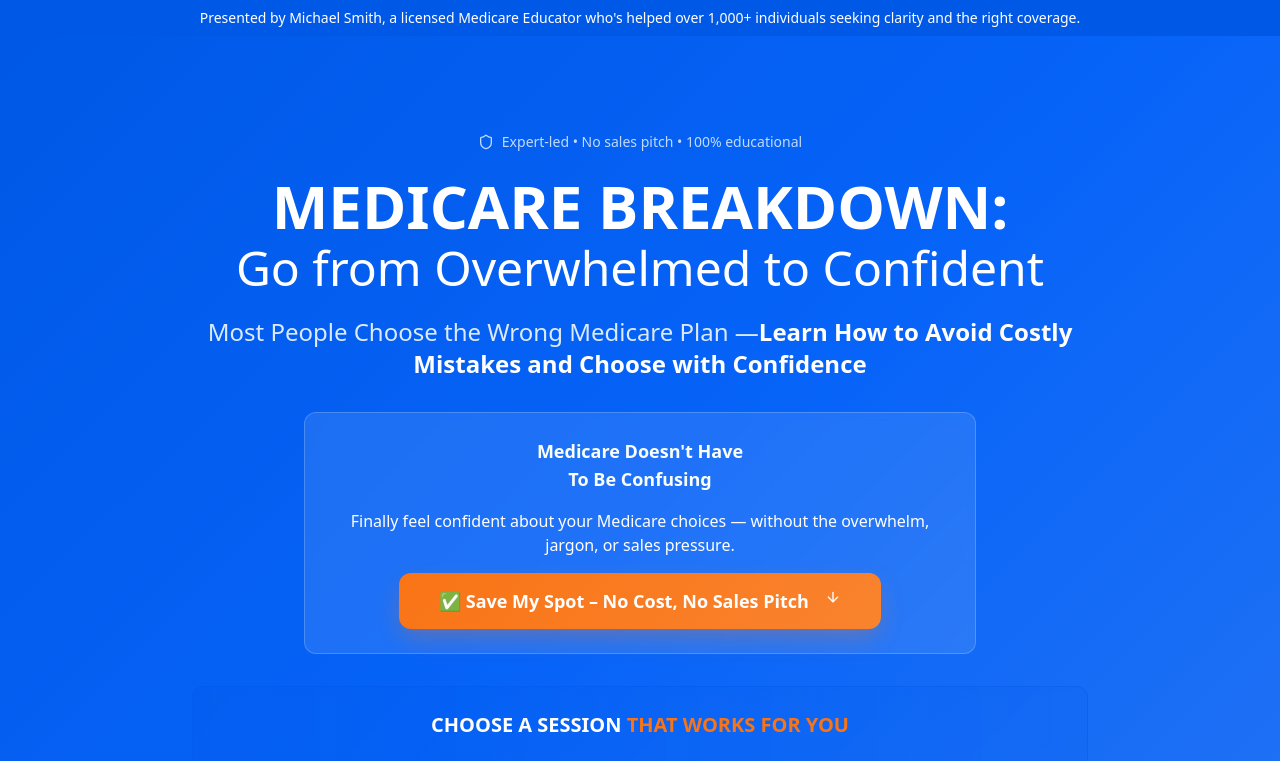
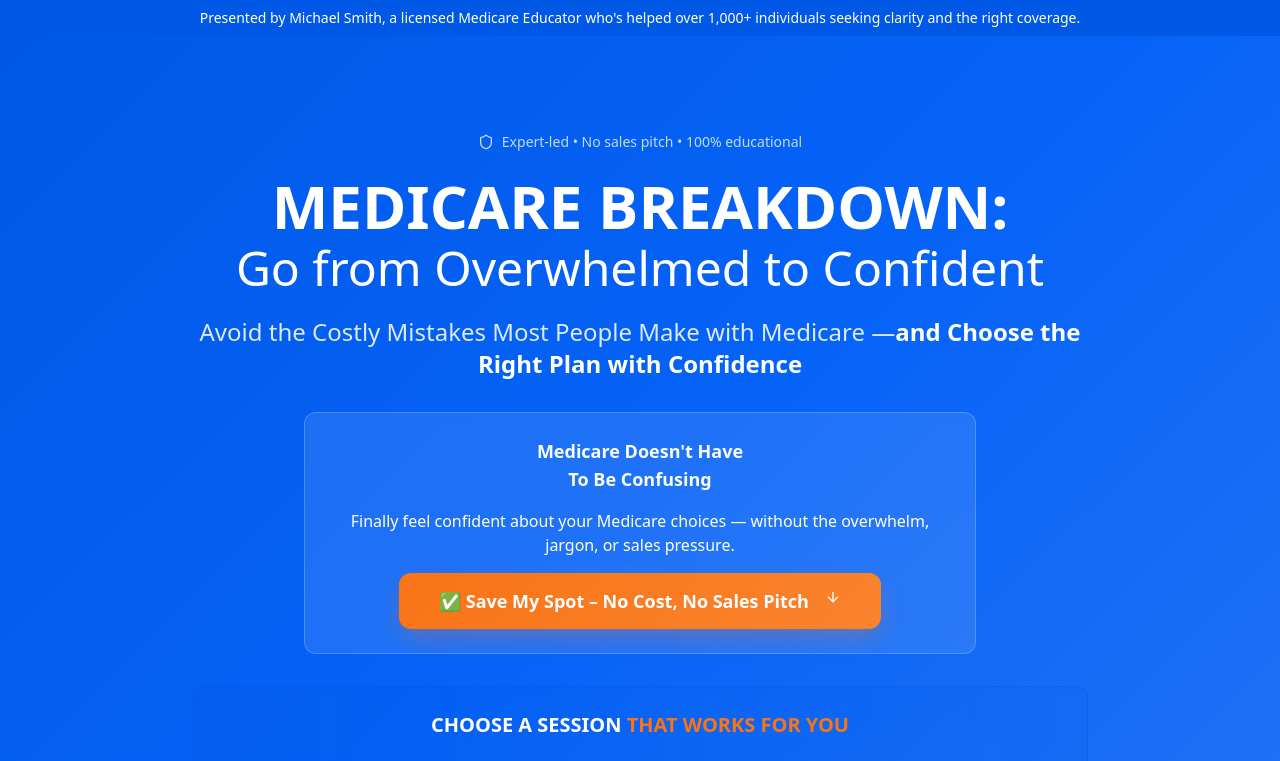
Before and after one commit to mhsmith12-lgtm/optimize-your-pages, a React (Vite) app: page / in a window 1280 px wide. Shown: the top 761 px of the page. Built offline with nearby package versions, Linux system fonts and the light colour scheme; the HTML template or start-up script is replaced by a standard one.

Commit message:
Update subheadline text

```diff
--- a/src/pages/Index.tsx
+++ b/src/pages/Index.tsx
@@ -48,8 +48,8 @@ const Index = () => {
 
 
              <p className="text-xl md:text-2xl mb-8 text-blue-100 leading-relaxed">
-               Most People Choose the Wrong Medicare Plan —
-               <strong className="text-white">Learn How to Avoid Costly Mistakes and Choose with Confidence</strong>
+               Avoid the Costly Mistakes Most People Make with Medicare —
+               <strong className="text-white">and Choose the Right Plan with Confidence</strong>
              </p>
 
             <div className="bg-white/10 backdrop-blur-sm border border-white/20 rounded-lg p-6 mb-8 max-w-2xl mx-auto">
```
